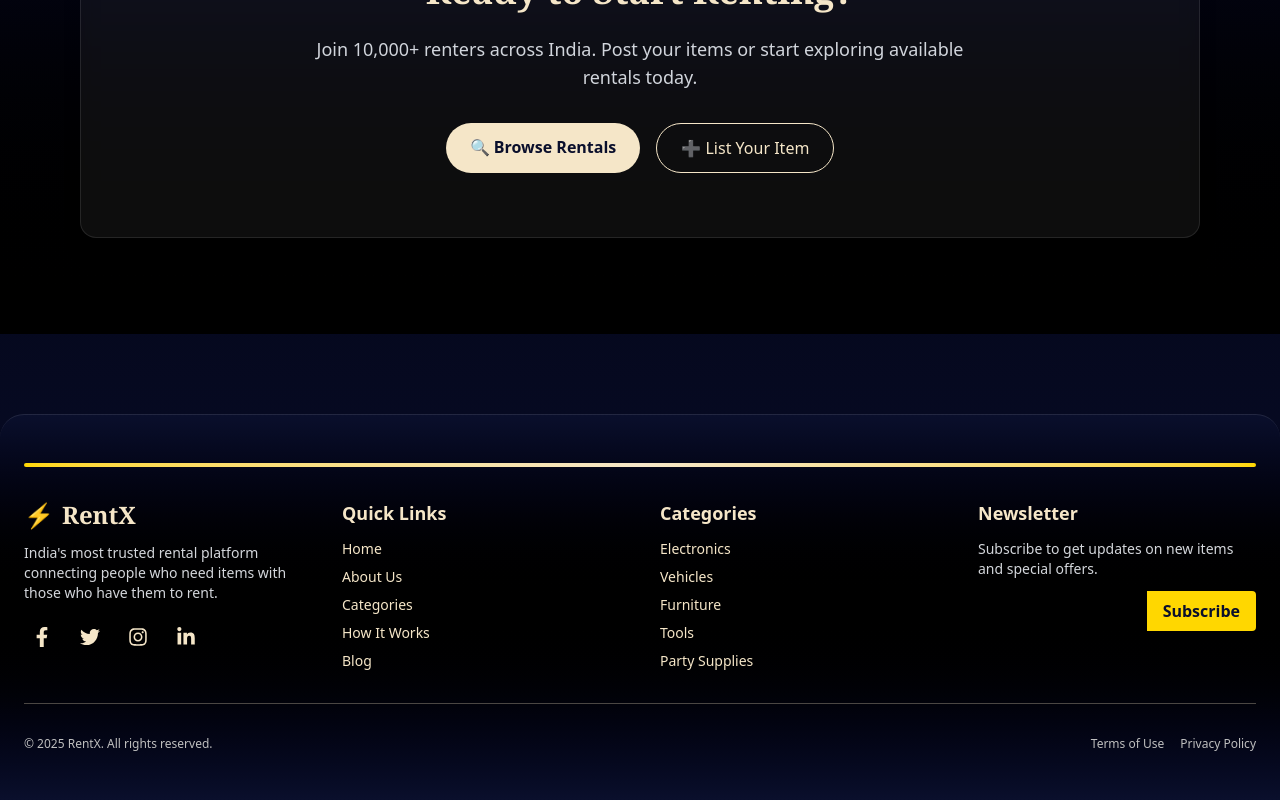
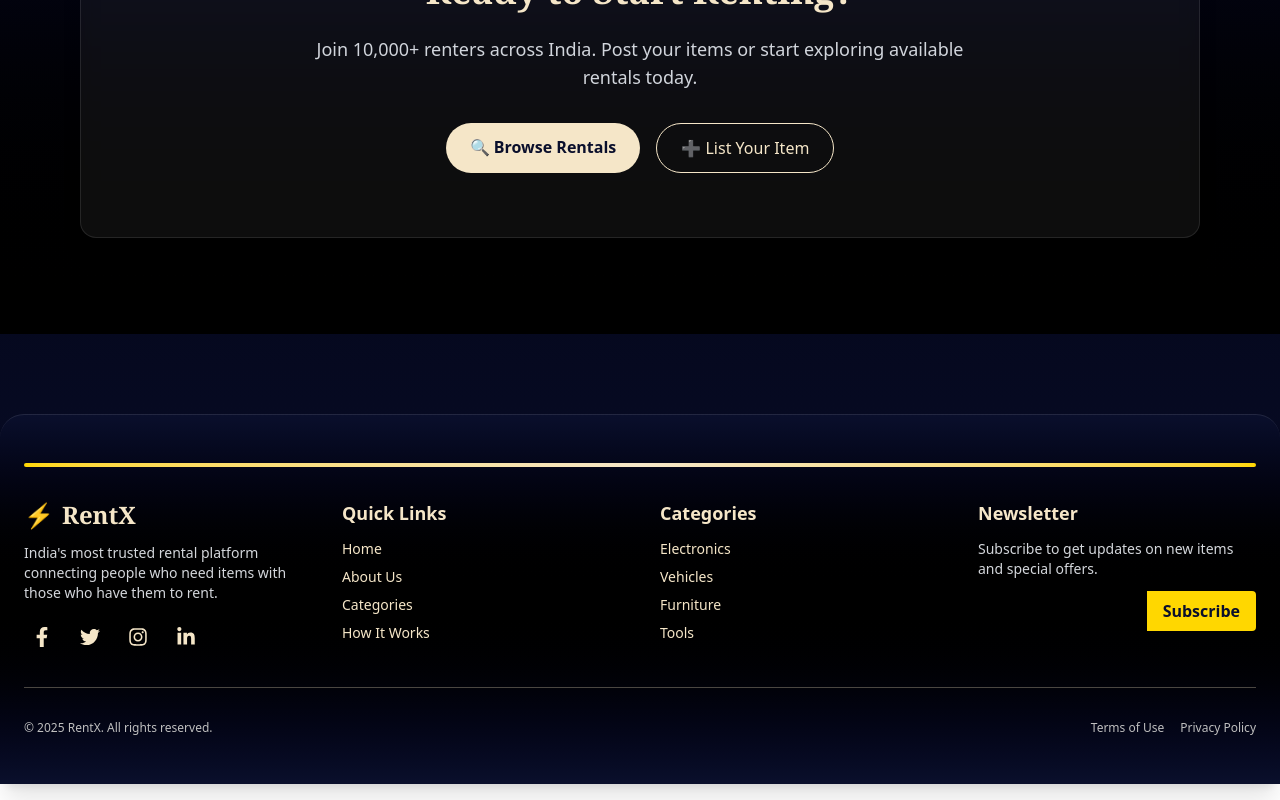
Before and after one commit to nikhil-os/rentx, a Next.js app in the folder rentx-frontend/: page / in a window 1280 px wide. Shown: the part 4147-4947 px from the top of the page. Built offline with nearby package versions, Linux system fonts and the light colour scheme; no server answers.

Commit message:
fixed broken routes in footer.js

```diff
--- a/rentx-frontend/src/components/homepage/Footer.js
+++ b/rentx-frontend/src/components/homepage/Footer.js
@@ -54,7 +54,7 @@ export default function Footer() {
             <li><Link href="/about" className="hover:text-[#FFD700] transition">About Us</Link></li>
             <li><Link href="/category" className="hover:text-[#FFD700] transition">Categories</Link></li>
             <li><Link href="/how-it-works" className="hover:text-[#FFD700] transition">How It Works</Link></li>
-            <li><Link href="/blog" className="hover:text-[#FFD700] transition">Blog</Link></li>
+            {/* <li><Link href="/blog" className="hover:text-[#FFD700] transition">Blog</Link></li> */}
           </ul>
         </motion.div>
 
@@ -71,7 +71,7 @@ export default function Footer() {
             <li><Link href="/vehicles" className="hover:text-[#FFD700] transition">Vehicles</Link></li>
             <li><Link href="/furniture" className="hover:text-[#FFD700] transition">Furniture</Link></li>
             <li><Link href="/tools" className="hover:text-[#FFD700] transition">Tools</Link></li>
-            <li><Link href="/party-supplies" className="hover:text-[#FFD700] transition">Party Supplies</Link></li>
+            {/* <li><Link href="/party-supplies" className="hover:text-[#FFD700] transition">Party Supplies</Link></li> */}
           </ul>
         </motion.div>
 
```
